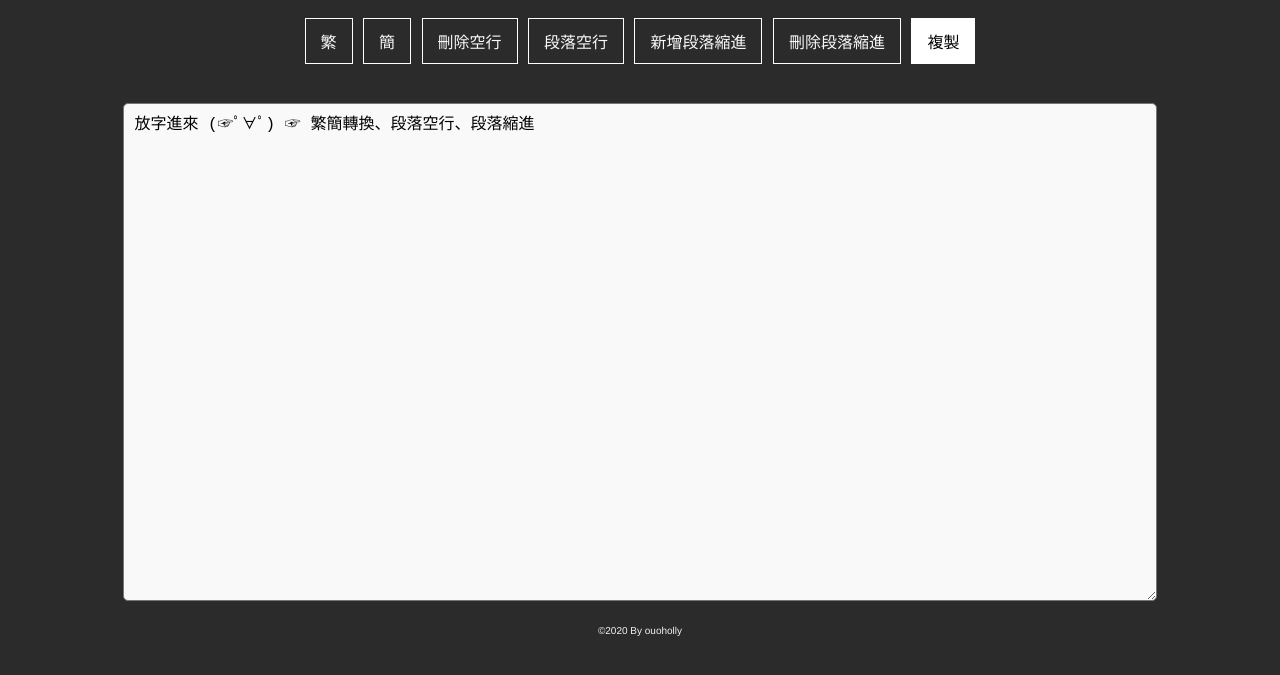
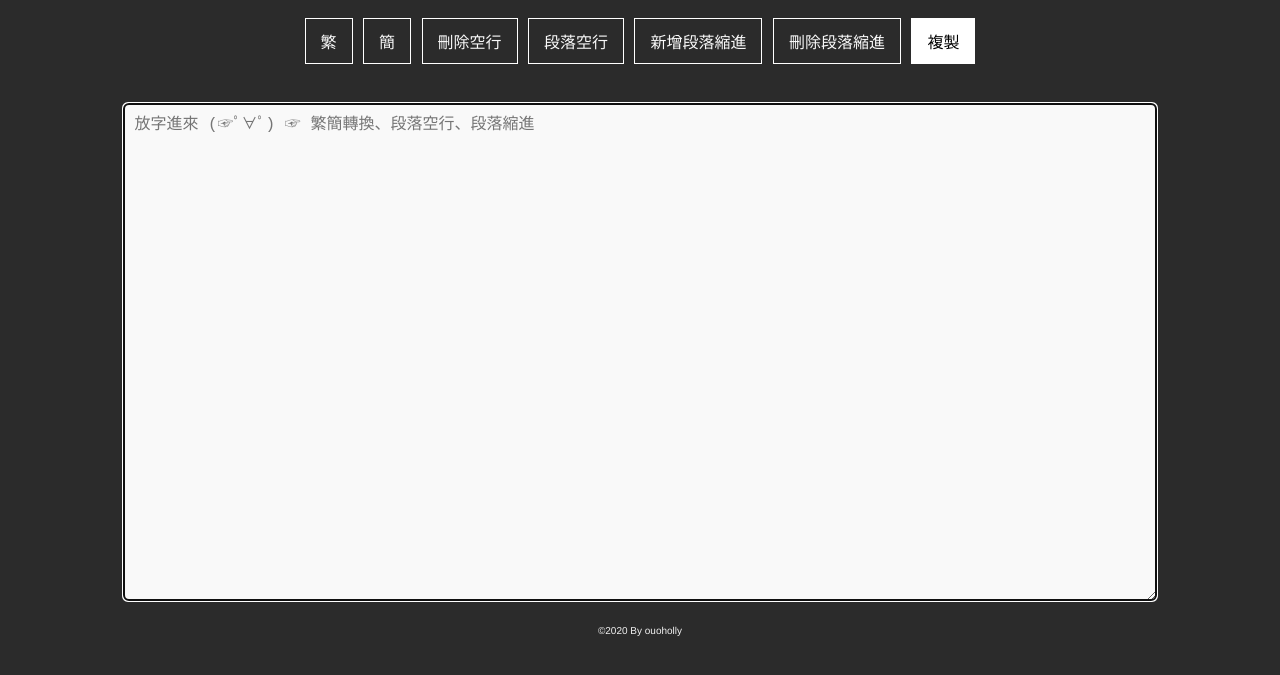
Before and after one commit to ouoholly/toolpara, a plain HTML site: page index.html in a window 1280 px wide. Shown: the part 83-758 px from the top of the page. Drawn offline with nearby package versions, Linux system fonts and the light colour scheme.

Commit message:
added textarea autofocus and placeholder

```diff
--- a/index.html
+++ b/index.html
@@ -78,7 +78,7 @@
         <br/>
         <br/>
 
-        <textarea id="box">放字進來 (☞ﾟ∀ﾟ) ☞ 繁簡轉換、段落空行、段落縮進</textarea>
+        <textarea id="box" placeholder="放字進來 (☞ﾟ∀ﾟ) ☞ 繁簡轉換、段落空行、段落縮進"  autofocus></textarea>
     </form>
 
     <a href="https://github.com/ouoholly/toolpara" class="github-corner" aria-label="View source on GitHub">
```
